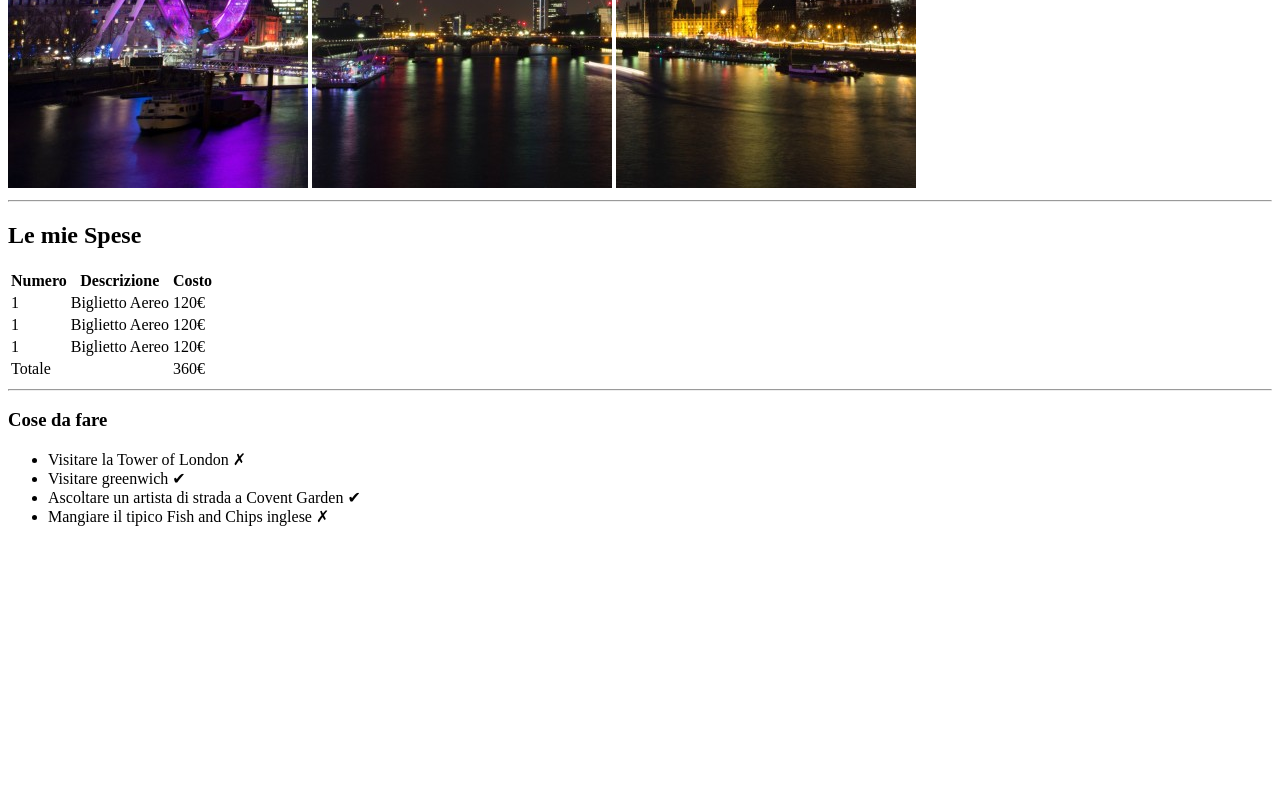
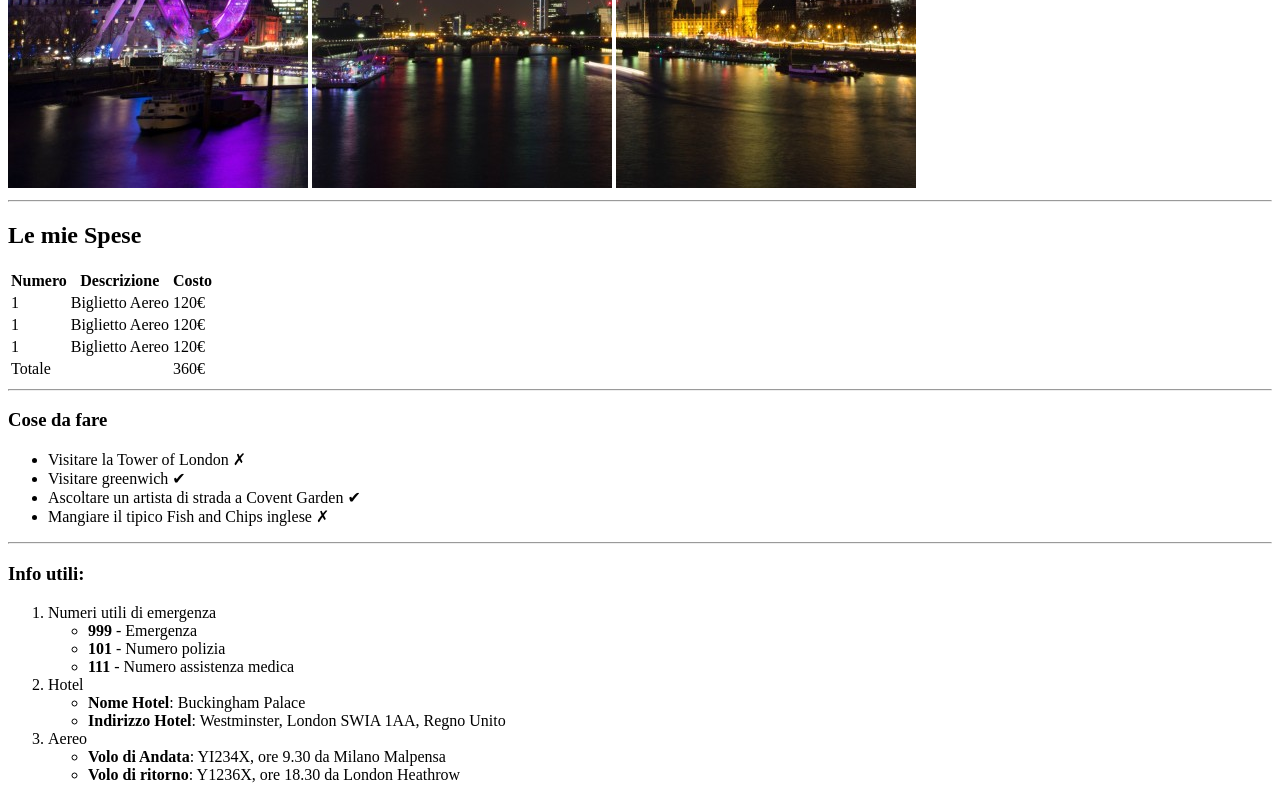
Before and after one commit to MargheritaMottana/html-london-trip, a plain HTML site: page index.html in a window 1280 px wide. Shown: the part 492-1292 px from the top of the page. Before the commit the page ends 1034 px from the top, so only its background shows below. Drawn offline with Linux system fonts and the light colour scheme.

Commit message:
Creazione seconda lista

```diff
--- a/index.html
+++ b/index.html
@@ -74,6 +74,34 @@
             </ul>
         </section>
 
+        <hr>
+
+        <!-- Lista 2 -->
+        <section>
+            <h3>Info utili:</h3>
+            <ol>
+                <li> Numeri utili di emergenza
+                    <ul>
+                        <li> <strong>999</strong> - Emergenza </li>
+                        <li> <strong>101</strong> - Numero polizia </li>
+                        <li> <strong>111</strong> - Numero assistenza medica </li>
+                    </ul>
+                </li>
+                <li> Hotel
+                    <ul>
+                        <li> <strong>Nome Hotel</strong>: Buckingham Palace </li>
+                        <li> <strong>Indirizzo Hotel</strong>: Westminster, London SWIA 1AA, Regno Unito </li>
+                    </ul>
+                </li>
+                <li> Aereo
+                    <ul>
+                        <li> <strong>Volo di Andata</strong>: YI234X, ore 9.30 da Milano Malpensa </li>
+                        <li> <strong>Volo di ritorno</strong>: Y1236X, ore 18.30 da London Heathrow </li>
+                    </ul>
+                </li>
+            </ol>
+        </section>
+
     </main>
 
 </body>
```
